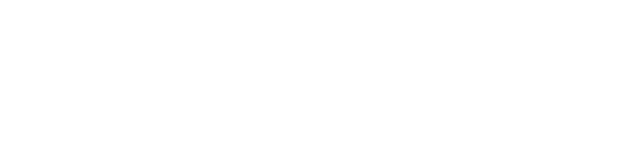
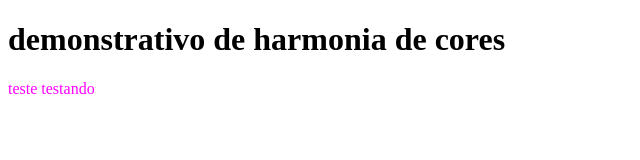
Before and after one commit to AndDevCarv/HMTL5-e-CSS3, a plain HTML site: page index.html in a window 1280 px wide. Shown: the whole page, without its empty margins (0-640 px from the left). Drawn offline with Linux system fonts and the light colour scheme.

Commit message:
Adição de estilos
Adição de estilos para estudos sobre HTML e CSS

```diff
--- /dev/null
+++ b/estilos/stylesheet.css
@@ -0,0 +1,8 @@
+head {
+    color: blue;
+    background-color: brown;
+}
+
+p {
+    color: magenta;
+}
--- a/index.html
+++ b/index.html
@@ -4,8 +4,18 @@
     <meta charset="UTF-8">
     <meta name="viewport" content="width=device-width, initial-scale=1.0">
     <title>Document</title>
+    <link rel="stylesheet" href="estilos/stylesheet.css">
 </head>
 <body>
-
+    <main>
+        <head>
+            <h1>
+                demonstrativo de harmonia de cores
+            </h1>
+        </head>
+        <p>
+            teste testando
+        </p>
+    </main>
 </body>
 </html>
```
